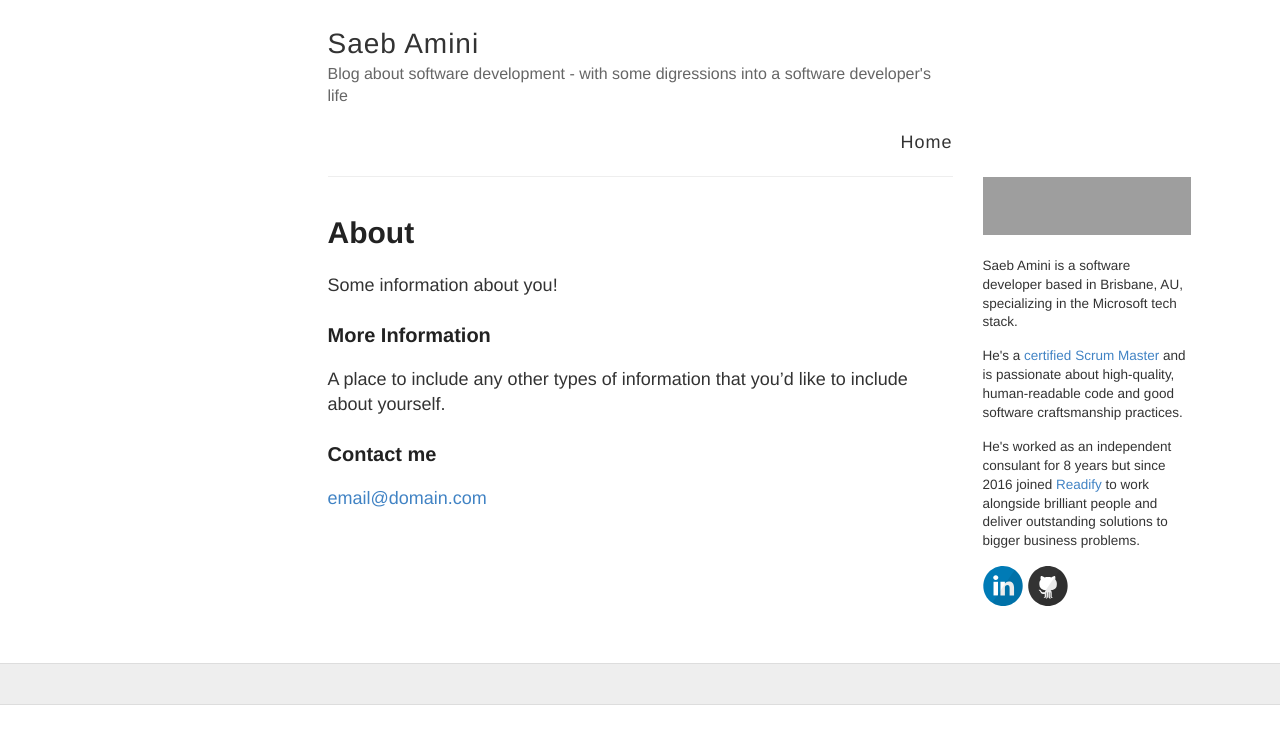
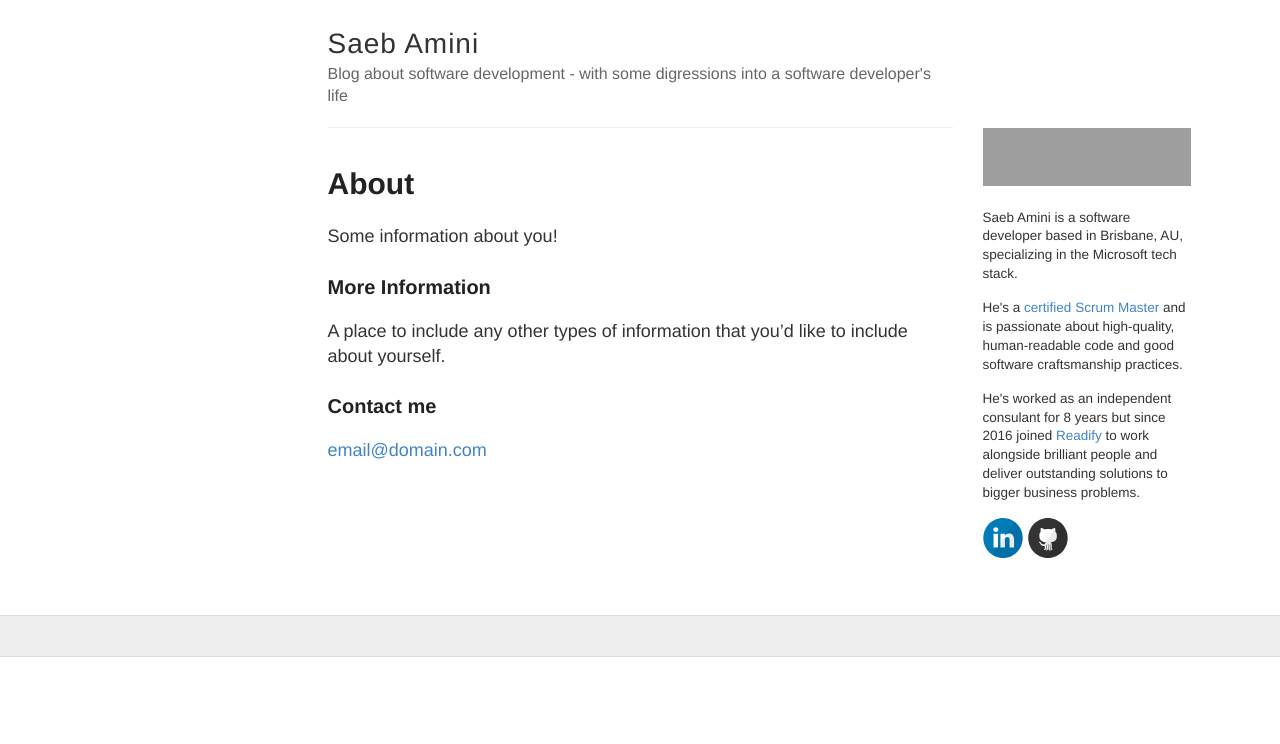
Before and after one commit to SaebAmini/saebamini.github.io, a Jekyll site: the page built from about.md, in a window 1280 px wide. Shown: the top 744 px of the page. Built offline with Jekyll 4.4.1, drawn with Linux system fonts in a browser that asks for light colours; grey boxes are pictures that could not be loaded.

Commit message:
nav home remove

```diff
--- a/_layouts/default.html
+++ b/_layouts/default.html
@@ -19,9 +19,6 @@
                     <h1 class="site-name"><a href="{{ site.baseurl }}/">{{ site.name }}</a></h1>
                     <p class="site-description">{{ site.description }}</p>
                 </div>
-                <nav>
-                    <a href="{{ site.baseurl }}/">Home</a>
-                </nav>
             </header>
         </div>
     </div>
```
